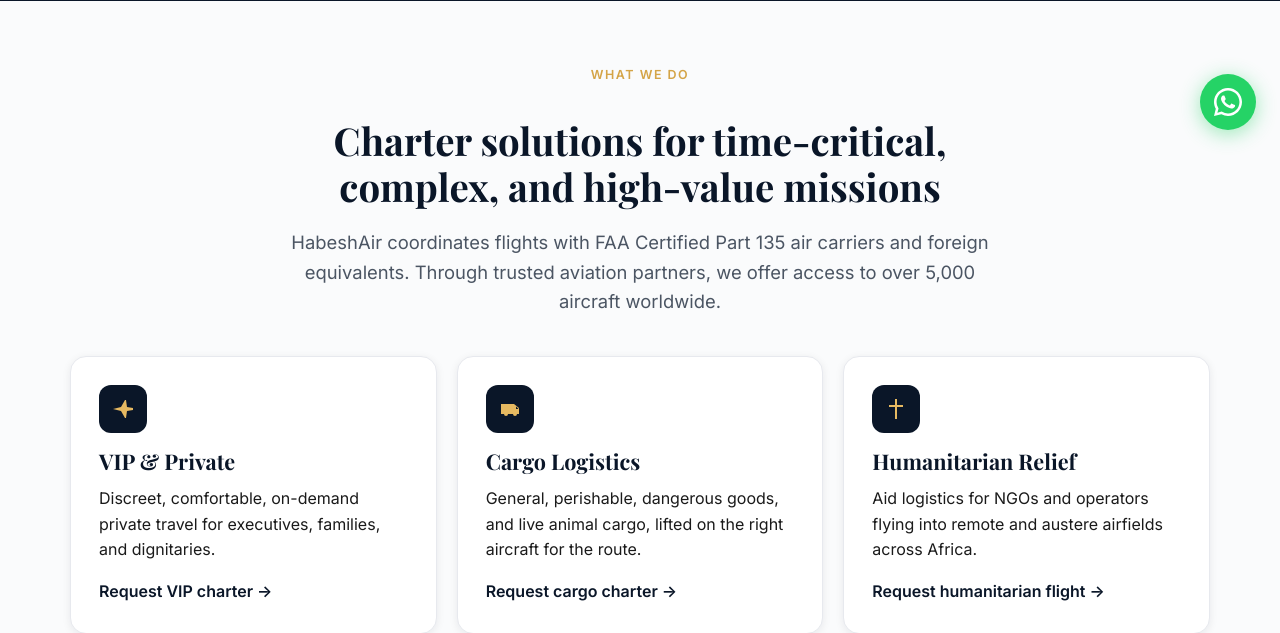
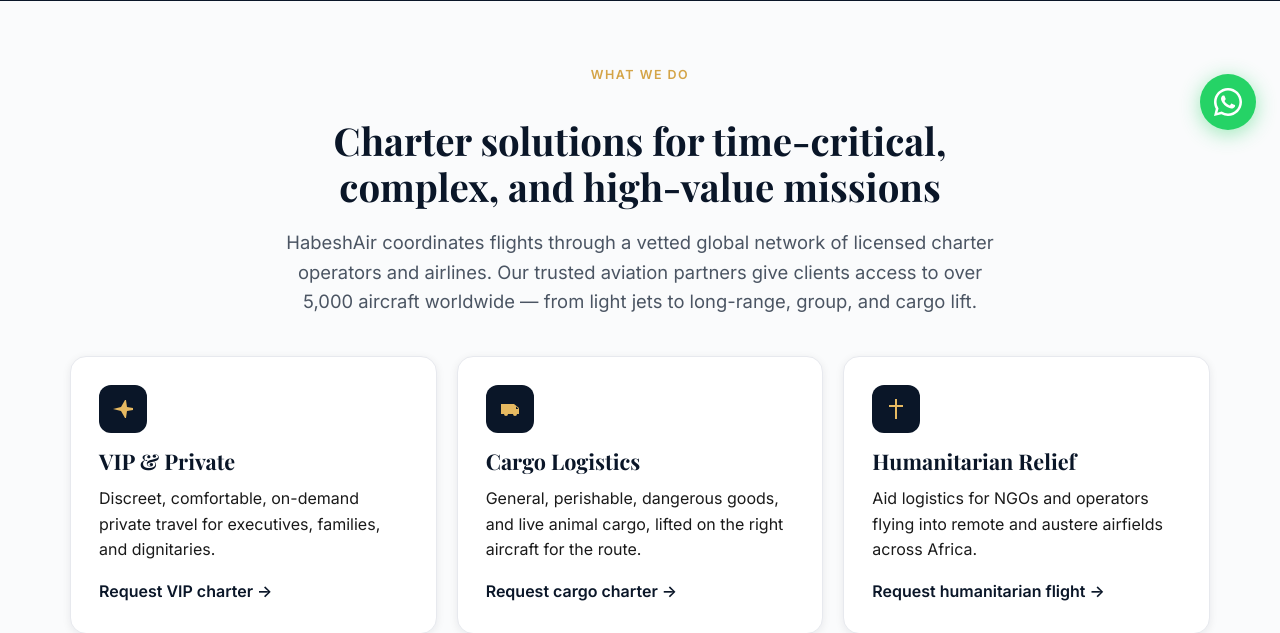
Before and after one commit to Samic333/habeshaair, a PHP site: page / in a window 1280 px wide. Shown: the part 646-1279 px from the top of the page. Run offline with PHP 8.4, Linux system fonts and the light colour scheme; some libraries are stand-ins or nearby versions.

Commit message:
copy: remove FAA / Part 135 wording; add CSS cache-busting
- Replace "FAA Certified Part 135 air carriers and foreign equivalents"
  copy site-wide with operator-neutral wording ("vetted global network of
  licensed charter operators and airlines"). Affects index, about, footer,
  faq, how-it-works, privacy, request-success, schema-org.
- Append filemtime() cache-buster to /assets/css/style.css link in
  header.php so visitors pick up new CSS immediately on each deploy
  (previously held back up to 7 days by max-age=604800).

Co-Authored-By: Claude Sonnet 4.6 <noreply@anthropic.com>

```diff
--- a/public_html/about.php
+++ b/public_html/about.php
@@ -25,7 +25,7 @@ include __DIR__ . '/includes/header.php';
     <p>HabeshAir is a charter coordination and brokerage platform. Through aviation partners, we offer access to over 5,000 aircraft worldwide. Our role is to understand your mission, source the right aircraft for the route and payload, and coordinate with the operator from the first call to safe landing.</p>
 
     <h2>Who we work with</h2>
-    <p>HabeshAir arranges flights on behalf of its clients with FAA Certified Part 135 air carriers or foreign equivalents. We work with operators experienced in unpaved strips, austere airfields, and time-critical missions across Africa, the Middle East, and beyond. Aircraft selection and operational approval rest with the licensed operator.</p>
+    <p>HabeshAir arranges flights on behalf of its clients through a vetted network of licensed charter operators and airlines worldwide. We work with operators experienced in unpaved strips, austere airfields, and time-critical missions across Africa, the Middle East, and beyond. Aircraft selection and operational approval rest with the licensed operator.</p>
 
     <h2>Why clients choose us</h2>
     <ul class="list-check">
--- a/public_html/faq.php
+++ b/public_html/faq.php
@@ -3,7 +3,7 @@ require_once __DIR__ . '/includes/bootstrap.php';
 
 $faq = [
     ['q' => 'Does HabeshAir own aircraft?',
-     'a' => 'No. HabeshAir is a charter coordination and brokerage platform. We arrange flights on behalf of clients with FAA Certified Part 135 air carriers or foreign equivalents. Aircraft selection and operational approval rest with the licensed operator.'],
+     'a' => 'No. HabeshAir is a charter coordination and brokerage platform. We arrange flights on behalf of clients through a vetted network of licensed charter operators and airlines worldwide. Aircraft selection and operational approval rest with the licensed operator.'],
     ['q' => 'How fast can I get a quote?',
      'a' => 'Quotes are typically returned within 60 minutes during business hours. Emergency and medevac requests are handled around the clock and prioritized.'],
     ['q' => 'Can I request cargo flights?',
--- a/public_html/how-it-works.php
+++ b/public_html/how-it-works.php
@@ -29,7 +29,7 @@ include __DIR__ . '/includes/header.php';
 
       <div class="step"><div class="step-num">2</div><div>
         <h3>We review &amp; source</h3>
-        <p>A coordinator validates feasibility — airport permissions, aircraft type for the payload, route legality — and sources options through certified Part 135 operators or foreign equivalents. We have access to over 5,000 aircraft worldwide through aviation partners.</p>
+        <p>A coordinator validates feasibility — airport permissions, aircraft type for the payload, route legality — and sources options through our vetted global network of licensed charter operators and airlines. Together our partners give us access to over 5,000 aircraft worldwide.</p>
       </div></div>
 
       <div class="step"><div class="step-num">3</div><div>
--- a/public_html/includes/footer.php
+++ b/public_html/includes/footer.php
@@ -55,7 +55,7 @@
     </div>
   </div>
   <div class="container footer-bottom">
-    <p>&copy; <?= date('Y') ?> <?= e(cfg('app.company')) ?>. Charter requests are coordinated through FAA Certified Part 135 air carriers or foreign equivalents.</p>
+    <p>&copy; <?= date('Y') ?> <?= e(cfg('app.company')) ?>. Charter requests are coordinated through a vetted global network of licensed charter operators and airlines.</p>
     <ul class="footer-meta">
       <li><a href="/privacy.php">Privacy</a></li>
       <li><a href="/terms.php">Terms</a></li>
--- a/public_html/includes/header.php
+++ b/public_html/includes/header.php
@@ -30,7 +30,7 @@ $ogImage     = $page['og_image']    ?? url('/assets/images/og-default.jpg');
 <link rel="preconnect" href="https://fonts.googleapis.com">
 <link rel="preconnect" href="https://fonts.gstatic.com" crossorigin>
 <link rel="stylesheet" href="https://fonts.googleapis.com/css2?family=Inter:wght@400;500;600;700&family=Playfair+Display:wght@600;700&display=swap">
-<link rel="stylesheet" href="/assets/css/style.css">
+<link rel="stylesheet" href="/assets/css/style.css?v=<?= e(@filemtime(__DIR__ . '/../assets/css/style.css') ?: 1) ?>">
 <link rel="icon" type="image/svg+xml" href="/assets/images/logo.svg">
 <link rel="alternate icon" href="/favicon.ico">
 
--- a/public_html/includes/schema-org.php
+++ b/public_html/includes/schema-org.php
@@ -31,7 +31,7 @@ function render_schema_org(): void {
             'serviceType' => 'Air Charter Brokerage',
             'provider' => ['@type' => 'Organization', 'name' => $org['name']],
             'areaServed' => 'Africa, Middle East, and global routes',
-            'description' => 'VIP, cargo, humanitarian, emergency medevac, and group charter flight coordination through certified Part 135 operators.',
+            'description' => 'VIP, cargo, humanitarian, emergency medevac, and group charter flight coordination through a vetted global network of licensed operators and airlines.',
         ];
     } elseif ($key === 'contactpage') {
         $blocks[] = [
--- a/public_html/index.php
+++ b/public_html/index.php
@@ -31,7 +31,7 @@ include __DIR__ . '/includes/header.php';
     <div class="text-center prose" style="margin-bottom:2.5rem">
       <p class="eyebrow">What we do</p>
       <h2>Charter solutions for time-critical, complex, and high-value missions</h2>
-      <p class="lede">HabeshAir coordinates flights with FAA Certified Part 135 air carriers and foreign equivalents. Through trusted aviation partners, we offer access to over 5,000 aircraft worldwide.</p>
+      <p class="lede">HabeshAir coordinates flights through a vetted global network of licensed charter operators and airlines. Our trusted aviation partners give clients access to over 5,000 aircraft worldwide — from light jets to long-range, group, and cargo lift.</p>
     </div>
 
     <div class="grid grid-3">
--- a/public_html/privacy.php
+++ b/public_html/privacy.php
@@ -25,7 +25,7 @@ include __DIR__ . '/includes/header.php';
     </ul>
 
     <h2>Sharing</h2>
-    <p>To deliver a charter, we share necessary details (route, dates, passenger/cargo information, contact details) with the certified Part 135 air carrier or foreign-equivalent operator selected for your flight. We do not sell or share your personal information for marketing purposes.</p>
+    <p>To deliver a charter, we share necessary details (route, dates, passenger/cargo information, contact details) with the licensed charter operator or airline selected for your flight. We do not sell or share your personal information for marketing purposes.</p>
 
     <h2>Retention</h2>
     <p>Charter request records are retained for operational, regulatory, and accounting purposes. You may request deletion of your records at any time by emailing <a href="mailto:<?= e(cfg('app.email')) ?>"><?= e(cfg('app.email')) ?></a>; we will action requests subject to legal retention requirements.</p>
--- a/public_html/request-success.php
+++ b/public_html/request-success.php
@@ -25,7 +25,7 @@ $wa = whatsapp_link("Hello HabeshAir, I just submitted a charter request. Refere
       <strong>What happens next</strong>
       <ol style="margin:.5rem 0 0; padding-left:1.25rem">
         <li>We review your route, payload, and timing.</li>
-        <li>We source aircraft options through certified Part 135 operators (or foreign equivalents).</li>
+        <li>We source aircraft options through our vetted network of licensed charter operators and airlines.</li>
         <li>You receive a written proposal with pricing and operational notes.</li>
         <li>On confirmation, we coordinate the flight with the operator and stay with you through landing.</li>
       </ol>
```
